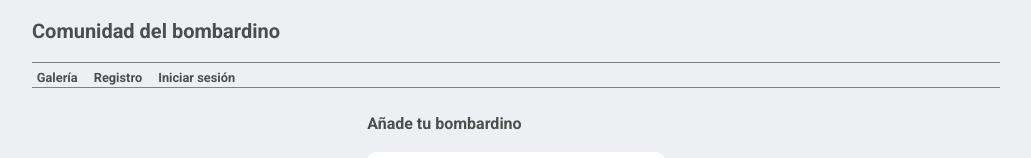
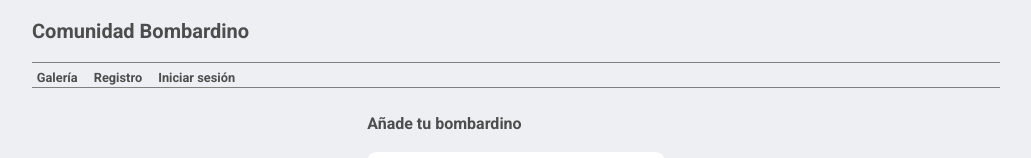
Before and after one commit to AntonioJRuizG/Antonio-Ruiz-Final-Project-front-202301-mad, a React (Create React App) app: page /nuevo_bombardino in a window 1280 px wide. Shown: the top 158 px of the page, without its empty margins (124-1155 px from the left). Built offline with nearby package versions, Linux system fonts and the light colour scheme; no server answers.

Commit message:
Change header design

```diff
--- a/src/common/components/header/header.style.module.scss
+++ b/src/common/components/header/header.style.module.scss
@@ -9,11 +9,15 @@
   height: 6rem;
   padding: $body_padding;
   width: 100%;
-
-  .headerTitle {
-    color: $text_default_light_color;
-    font-family: $font_default_family;
-    font-size: 1.25rem;
-    min-width: 300px;
+  .headerTitleContainer {
+    display: flex;
+    justify-content: space-between;
+    align-items: center;
+    .headerTitle {
+      color: $text_default_light_color;
+      font-family: $font_default_family;
+      font-size: 1.25rem;
+      min-width: 300px;
+    }
   }
 }
--- a/src/common/components/header/header.tsx
+++ b/src/common/components/header/header.tsx
@@ -4,8 +4,8 @@ import style from "./header.style.module.scss";
 export function Header() {
   return (
     <header className={style.header}>
-      <div>
-        <h1 className={style.headerTitle}>Comunidad del bombardino</h1>
+      <div className={style.headerTitleContainer}>
+        <h1 className={style.headerTitle}>Comunidad Bombardino</h1>
         <CurrentUserName></CurrentUserName>
       </div>
       <div>
--- a/src/features/user/components/current.user/current.user.tsx
+++ b/src/features/user/components/current.user/current.user.tsx
@@ -9,10 +9,6 @@ export function CurrentUserName() {
   const { user } = useUsers(repoUser);
 
   return (
-    <>
-      {user.user && (
-        <div className={style.userName}>Hola {user.user?.name}!</div>
-      )}
-    </>
+    <>{user.user && <div className={style.userName}>{user.user?.name}</div>}</>
   );
 }
--- a/src/features/user/components/logout/logout.btn.style.module.scss
+++ b/src/features/user/components/logout/logout.btn.style.module.scss
@@ -5,4 +5,5 @@
   color: $text_default_light_color;
   cursor: pointer;
   font-family: $font_default_family;
+  min-width: 6rem;
 }
```
